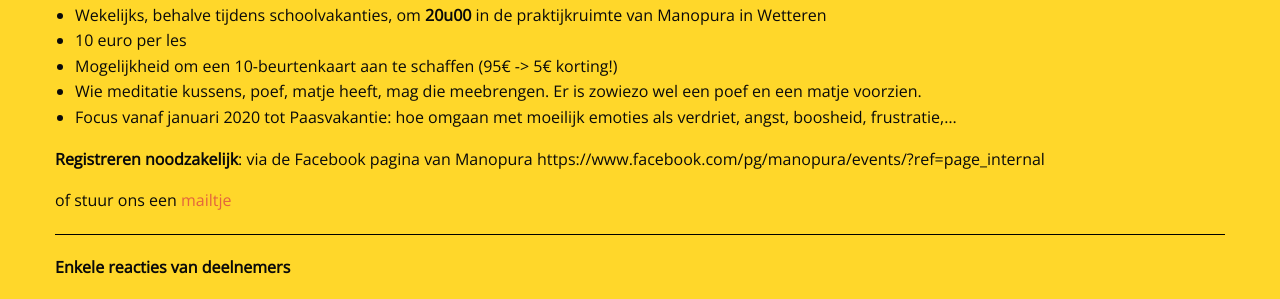
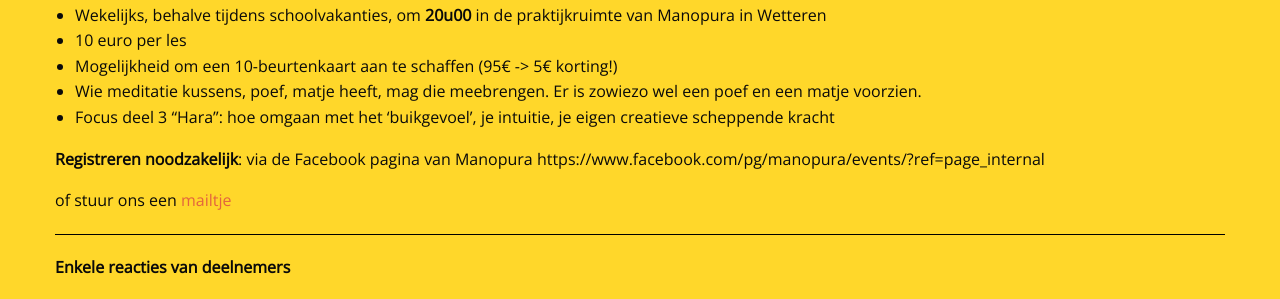
Before and after one commit to manopura/manopura.github.io, a Jekyll site: the page built from meditatie.md, in a window 1280 px wide. Shown: the part 794-1093 px from the top of the page. Built offline with Jekyll 4.4.1, drawn with Linux system fonts in a browser that asks for light colours; nearby versions of some CDN libraries; our own code applies the rules of GitHub Pages for plain Markdown files.

Commit message:
Update meditatie.md

```diff
--- a/meditatie.md
+++ b/meditatie.md
@@ -37,7 +37,7 @@
 * 10 euro per les
 * Mogelijkheid om een 10-beurtenkaart aan te schaffen (95€ -> 5€ korting!)
 * Wie meditatie kussens, poef, matje heeft, mag die meebrengen. Er is zowiezo wel een poef en een matje voorzien.
-* Focus vanaf januari 2020 tot Paasvakantie: hoe omgaan met moeilijk emoties als verdriet, angst, boosheid, frustratie,...
+* Focus deel 3 "Hara": hoe omgaan met het 'buikgevoel', je intuitie, je eigen creatieve scheppende kracht
 
 **Registreren noodzakelijk**: via de Facebook pagina van Manopura https://www.facebook.com/pg/manopura/events/?ref=page_internal
 
```
